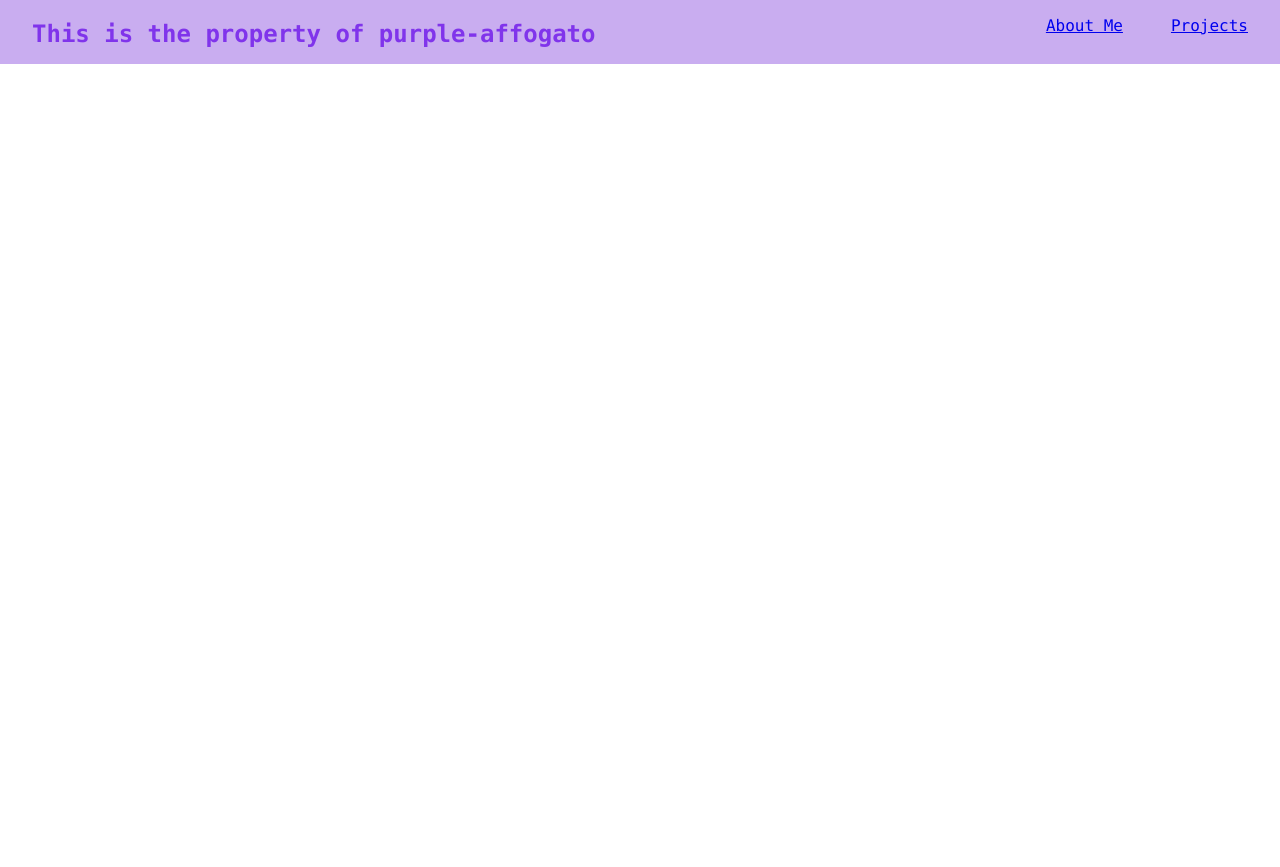
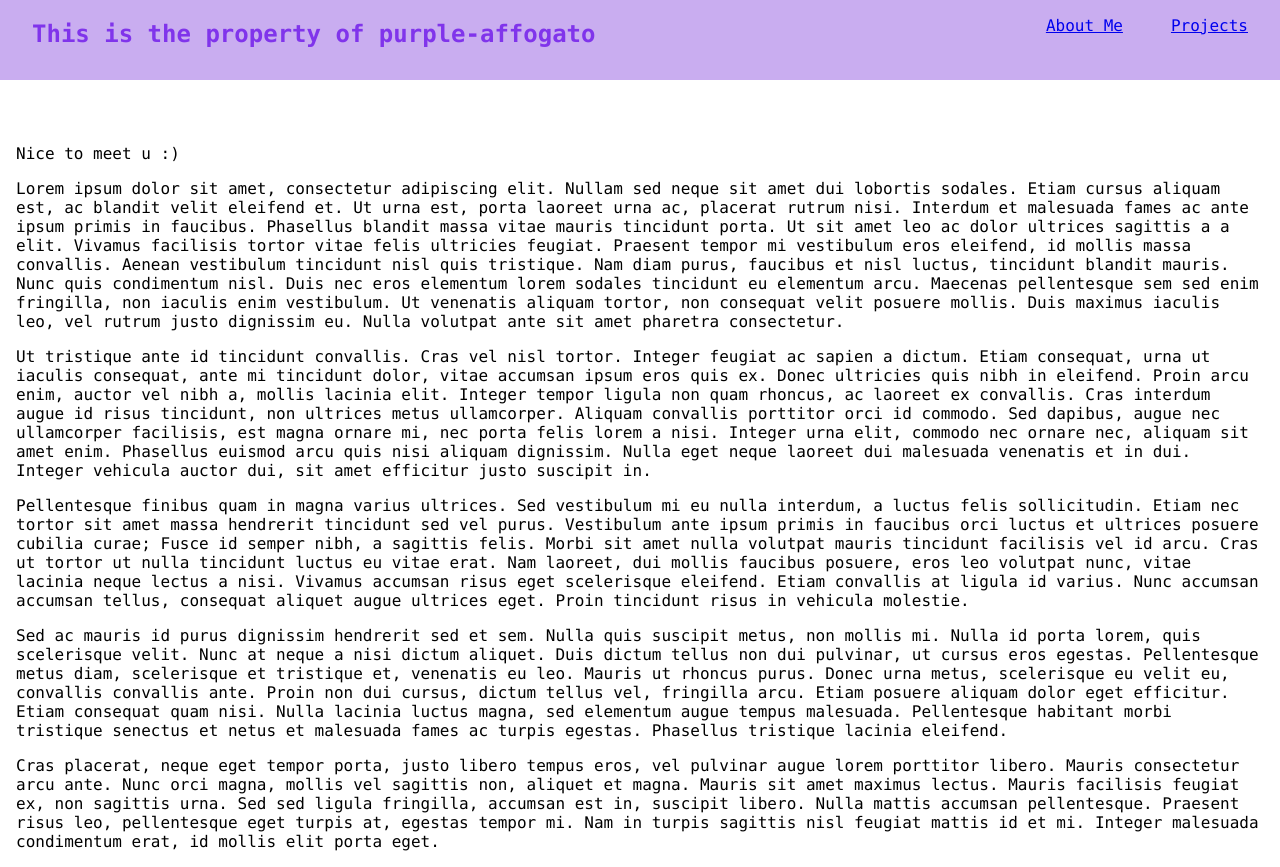
Before and after one commit to purple-affogato/purple-affogato.github.io, a React (Create React App) app: page / in a window 1280 px wide. Before the commit the page ends 800 px from the top, so only its background shows below. Built offline with nearby package versions, Linux system fonts and the light colour scheme.

Commit message:
successfully configured routing

```diff
--- a/src/AboutMe.js
+++ b/src/AboutMe.js
@@ -1,18 +1,11 @@
 import './styles.css';
-import Template from "./App";
 
 function AboutMe (){
     return (
-        <Template content={<Content />}/>
+        <div>
+            <p>HI LMAO NICE TO MEET U</p>
+        </div>
     )
 }
 
-function Content() {
-    return(
-        <div>
-            <p>HI LMAO NICE TO MEET U</p>
-        </div>
-    );
-}
-
 export default AboutMe;
--- a/src/App.js
+++ b/src/App.js
@@ -1,36 +1,29 @@
-import React from 'react';
-import { Link, Outlet } from 'react-router-dom';
+import React from "react";
 
-export default function Template() {
-    return (
-        <div>
-            <Header />
-            {/* <div style={{ marginTop: '5rem' }}>{content}</div> */}
-            <div>
-                <Outlet />
-            </div>
+function Homepage() {
+  return (
+    <div>
+      <p>Nice to meet u :)</p>
+      <div>
+            <p>
+                Lorem ipsum dolor sit amet, consectetur adipiscing elit. Nullam sed neque sit amet dui lobortis sodales. Etiam cursus aliquam est, ac blandit velit eleifend et. Ut urna est, porta laoreet urna ac, placerat rutrum nisi. Interdum et malesuada fames ac ante ipsum primis in faucibus. Phasellus blandit massa vitae mauris tincidunt porta. Ut sit amet leo ac dolor ultrices sagittis a a elit. Vivamus facilisis tortor vitae felis ultricies feugiat. Praesent tempor mi vestibulum eros eleifend, id mollis massa convallis. Aenean vestibulum tincidunt nisl quis tristique. Nam diam purus, faucibus et nisl luctus, tincidunt blandit mauris. Nunc quis condimentum nisl. Duis nec eros elementum lorem sodales tincidunt eu elementum arcu. Maecenas pellentesque sem sed enim fringilla, non iaculis enim vestibulum. Ut venenatis aliquam tortor, non consequat velit posuere mollis. Duis maximus iaculis leo, vel rutrum justo dignissim eu. Nulla volutpat ante sit amet pharetra consectetur.
+            </p>
+            <p>
+                Ut tristique ante id tincidunt convallis. Cras vel nisl tortor. Integer feugiat ac sapien a dictum. Etiam consequat, urna ut iaculis consequat, ante mi tincidunt dolor, vitae accumsan ipsum eros quis ex. Donec ultricies quis nibh in eleifend. Proin arcu enim, auctor vel nibh a, mollis lacinia elit. Integer tempor ligula non quam rhoncus, ac laoreet ex convallis. Cras interdum augue id risus tincidunt, non ultrices metus ullamcorper. Aliquam convallis porttitor orci id commodo. Sed dapibus, augue nec ullamcorper facilisis, est magna ornare mi, nec porta felis lorem a nisi. Integer urna elit, commodo nec ornare nec, aliquam sit amet enim. Phasellus euismod arcu quis nisi aliquam dignissim. Nulla eget neque laoreet dui malesuada venenatis et in dui. Integer vehicula auctor dui, sit amet efficitur justo suscipit in.
+            </p>
+            <p>
+                Pellentesque finibus quam in magna varius ultrices. Sed vestibulum mi eu nulla interdum, a luctus felis sollicitudin. Etiam nec tortor sit amet massa hendrerit tincidunt sed vel purus. Vestibulum ante ipsum primis in faucibus orci luctus et ultrices posuere cubilia curae; Fusce id semper nibh, a sagittis felis. Morbi sit amet nulla volutpat mauris tincidunt facilisis vel id arcu. Cras ut tortor ut nulla tincidunt luctus eu vitae erat. Nam laoreet, dui mollis faucibus posuere, eros leo volutpat nunc, vitae lacinia neque lectus a nisi. Vivamus accumsan risus eget scelerisque eleifend. Etiam convallis at ligula id varius. Nunc accumsan accumsan tellus, consequat aliquet augue ultrices eget. Proin tincidunt risus in vehicula molestie.
+            </p>
+            <p>
+                Sed ac mauris id purus dignissim hendrerit sed et sem. Nulla quis suscipit metus, non mollis mi. Nulla id porta lorem, quis scelerisque velit. Nunc at neque a nisi dictum aliquet. Duis dictum tellus non dui pulvinar, ut cursus eros egestas. Pellentesque metus diam, scelerisque et tristique et, venenatis eu leo. Mauris ut rhoncus purus. Donec urna metus, scelerisque eu velit eu, convallis convallis ante. Proin non dui cursus, dictum tellus vel, fringilla arcu. Etiam posuere aliquam dolor eget efficitur. Etiam consequat quam nisi. Nulla lacinia luctus magna, sed elementum augue tempus malesuada. Pellentesque habitant morbi tristique senectus et netus et malesuada fames ac turpis egestas. Phasellus tristique lacinia eleifend.
+            </p>
+            <p>
+                Cras placerat, neque eget tempor porta, justo libero tempus eros, vel pulvinar augue lorem porttitor libero. Mauris consectetur arcu ante. Nunc orci magna, mollis vel sagittis non, aliquet et magna. Mauris sit amet maximus lectus. Mauris facilisis feugiat ex, non sagittis urna. Sed sed ligula fringilla, accumsan est in, suscipit libero. Nulla mattis accumsan pellentesque. Praesent risus leo, pellentesque eget turpis at, egestas tempor mi. Nam in turpis sagittis nisl feugiat mattis id et mi. Integer malesuada condimentum erat, id mollis elit porta eget.
+            </p>
         </div>
-    );
+    </div>
+);
 }
 
-function Header() {
 
-    return (
-        <header className='Header'>
-            <h2 className='siteTitle'>This is the property of purple-affogato</h2>
-            <ul className='headerNav'>
-                <HeaderItem text={"About Me"} link={"about-me"} />
-                <HeaderItem text={"Projects"} link={"projects"} />
-            </ul>
-        </header>
-    );
-}
-
-function HeaderItem({ text, link }) {
-    return (
-        <div className='HeaderItem'>
-            <Link to={link}>{text}</Link>
-        </div>
-
-    );
-}
+export default Homepage;
--- a/src/Homepage.js
+++ /dev/null
@@ -1,37 +0,0 @@
-import React from "react";
-import Template from "./App";
-
-function Homepage() {
-  return (
-    <Template
-      content={<Content />}
-    />
-  );
-}
-
-function Content() {
-  return (
-    <div>
-      <p>Nice to meet u :)</p>
-      <div>
-            <p>
-                Lorem ipsum dolor sit amet, consectetur adipiscing elit. Nullam sed neque sit amet dui lobortis sodales. Etiam cursus aliquam est, ac blandit velit eleifend et. Ut urna est, porta laoreet urna ac, placerat rutrum nisi. Interdum et malesuada fames ac ante ipsum primis in faucibus. Phasellus blandit massa vitae mauris tincidunt porta. Ut sit amet leo ac dolor ultrices sagittis a a elit. Vivamus facilisis tortor vitae felis ultricies feugiat. Praesent tempor mi vestibulum eros eleifend, id mollis massa convallis. Aenean vestibulum tincidunt nisl quis tristique. Nam diam purus, faucibus et nisl luctus, tincidunt blandit mauris. Nunc quis condimentum nisl. Duis nec eros elementum lorem sodales tincidunt eu elementum arcu. Maecenas pellentesque sem sed enim fringilla, non iaculis enim vestibulum. Ut venenatis aliquam tortor, non consequat velit posuere mollis. Duis maximus iaculis leo, vel rutrum justo dignissim eu. Nulla volutpat ante sit amet pharetra consectetur.
-            </p>
-            <p>
-                Ut tristique ante id tincidunt convallis. Cras vel nisl tortor. Integer feugiat ac sapien a dictum. Etiam consequat, urna ut iaculis consequat, ante mi tincidunt dolor, vitae accumsan ipsum eros quis ex. Donec ultricies quis nibh in eleifend. Proin arcu enim, auctor vel nibh a, mollis lacinia elit. Integer tempor ligula non quam rhoncus, ac laoreet ex convallis. Cras interdum augue id risus tincidunt, non ultrices metus ullamcorper. Aliquam convallis porttitor orci id commodo. Sed dapibus, augue nec ullamcorper facilisis, est magna ornare mi, nec porta felis lorem a nisi. Integer urna elit, commodo nec ornare nec, aliquam sit amet enim. Phasellus euismod arcu quis nisi aliquam dignissim. Nulla eget neque laoreet dui malesuada venenatis et in dui. Integer vehicula auctor dui, sit amet efficitur justo suscipit in.
-            </p>
-            <p>
-                Pellentesque finibus quam in magna varius ultrices. Sed vestibulum mi eu nulla interdum, a luctus felis sollicitudin. Etiam nec tortor sit amet massa hendrerit tincidunt sed vel purus. Vestibulum ante ipsum primis in faucibus orci luctus et ultrices posuere cubilia curae; Fusce id semper nibh, a sagittis felis. Morbi sit amet nulla volutpat mauris tincidunt facilisis vel id arcu. Cras ut tortor ut nulla tincidunt luctus eu vitae erat. Nam laoreet, dui mollis faucibus posuere, eros leo volutpat nunc, vitae lacinia neque lectus a nisi. Vivamus accumsan risus eget scelerisque eleifend. Etiam convallis at ligula id varius. Nunc accumsan accumsan tellus, consequat aliquet augue ultrices eget. Proin tincidunt risus in vehicula molestie.
-            </p>
-            <p>
-                Sed ac mauris id purus dignissim hendrerit sed et sem. Nulla quis suscipit metus, non mollis mi. Nulla id porta lorem, quis scelerisque velit. Nunc at neque a nisi dictum aliquet. Duis dictum tellus non dui pulvinar, ut cursus eros egestas. Pellentesque metus diam, scelerisque et tristique et, venenatis eu leo. Mauris ut rhoncus purus. Donec urna metus, scelerisque eu velit eu, convallis convallis ante. Proin non dui cursus, dictum tellus vel, fringilla arcu. Etiam posuere aliquam dolor eget efficitur. Etiam consequat quam nisi. Nulla lacinia luctus magna, sed elementum augue tempus malesuada. Pellentesque habitant morbi tristique senectus et netus et malesuada fames ac turpis egestas. Phasellus tristique lacinia eleifend.
-            </p>
-            <p>
-                Cras placerat, neque eget tempor porta, justo libero tempus eros, vel pulvinar augue lorem porttitor libero. Mauris consectetur arcu ante. Nunc orci magna, mollis vel sagittis non, aliquet et magna. Mauris sit amet maximus lectus. Mauris facilisis feugiat ex, non sagittis urna. Sed sed ligula fringilla, accumsan est in, suscipit libero. Nulla mattis accumsan pellentesque. Praesent risus leo, pellentesque eget turpis at, egestas tempor mi. Nam in turpis sagittis nisl feugiat mattis id et mi. Integer malesuada condimentum erat, id mollis elit porta eget.
-            </p>
-        </div>
-    </div>
-);
-}
-
-export default Homepage;
--- a/src/Projects.js
+++ b/src/Projects.js
@@ -1,12 +1,4 @@
-import Template from "./App";
-
 function ProjectList() {
-    return(
-        <Template content={<Content />}/>
-    );
-}
-
-function Content() {
     return(
         <div>
             <p>i will soon list my projects here :)</p>
@@ -14,4 +6,5 @@ function Content() {
     );
 }
 
+
 export default ProjectList;
--- /dev/null
+++ b/src/Template.js
@@ -0,0 +1,36 @@
+import React from 'react';
+import { Link, Outlet } from 'react-router-dom';
+import './styles.css';
+
+export default function Template() {
+    return (
+        <div>
+            <Header />
+            <div className='siteBody'>
+                <Outlet />
+            </div>
+        </div>
+    );
+}
+
+function Header() {
+
+    return (
+        <header className='Header'>
+            <h2 className='siteTitle'>This is the property of purple-affogato</h2>
+            <ul className='headerNav'>
+                <HeaderItem text={"About Me"} link={"about-me"} />
+                <HeaderItem text={"Projects"} link={"projects"} />
+            </ul>
+        </header>
+    );
+}
+
+function HeaderItem({ text, link }) {
+    return (
+        <li className='HeaderItem'>
+            <Link to={link}>{text}</Link>
+        </li>
+
+    );
+}
--- a/src/index.js
+++ b/src/index.js
@@ -1,9 +1,9 @@
 import React, { Children } from 'react';
 import ReactDOM from 'react-dom/client';
-import Homepage from './Homepage';
+import Homepage from './App';
 import AboutMe from './AboutMe';
 import ProjectList from './Projects';
-import Template from './App';
+import Template from './Template';
 import reportWebVitals from './reportWebVitals';
 import './styles.css';
 import { createBrowserRouter, RouterProvider } from 'react-router-dom';
@@ -15,6 +15,7 @@ const router = createBrowserRouter([
     element: <Template />,
     errorElement: <ErrorPage />,
     children: [
+      {index: true, element: <Homepage />},
       { path: "about-me", element: <AboutMe />, },
       { path: "projects", element: <ProjectList />, },
     ]
--- a/src/styles.css
+++ b/src/styles.css
@@ -1,10 +1,8 @@
 .Header {
-  display: block;
+  display: inline-block;
   overflow: hidden;
   background-color: #c9adf0;
-  padding: 0%;
-  margin: 0;
-  height: 4rem;
+  height: 10%;
   width: 100%;
   position: fixed;
   top: 0;
@@ -48,3 +46,8 @@ p {
   height: 100%;
   float: right;
 }
+
+.siteBody {
+  display: inline-block;
+  margin-top: 10%;
+}
```
